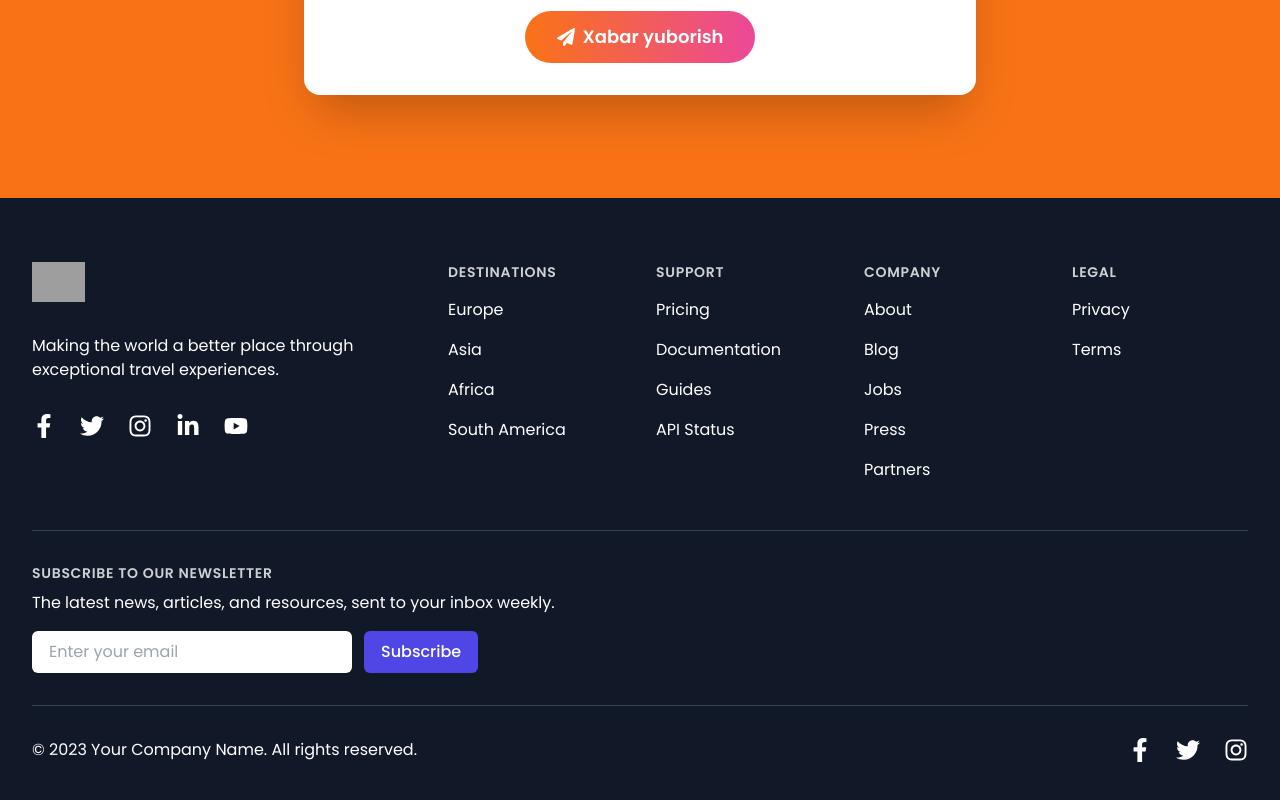
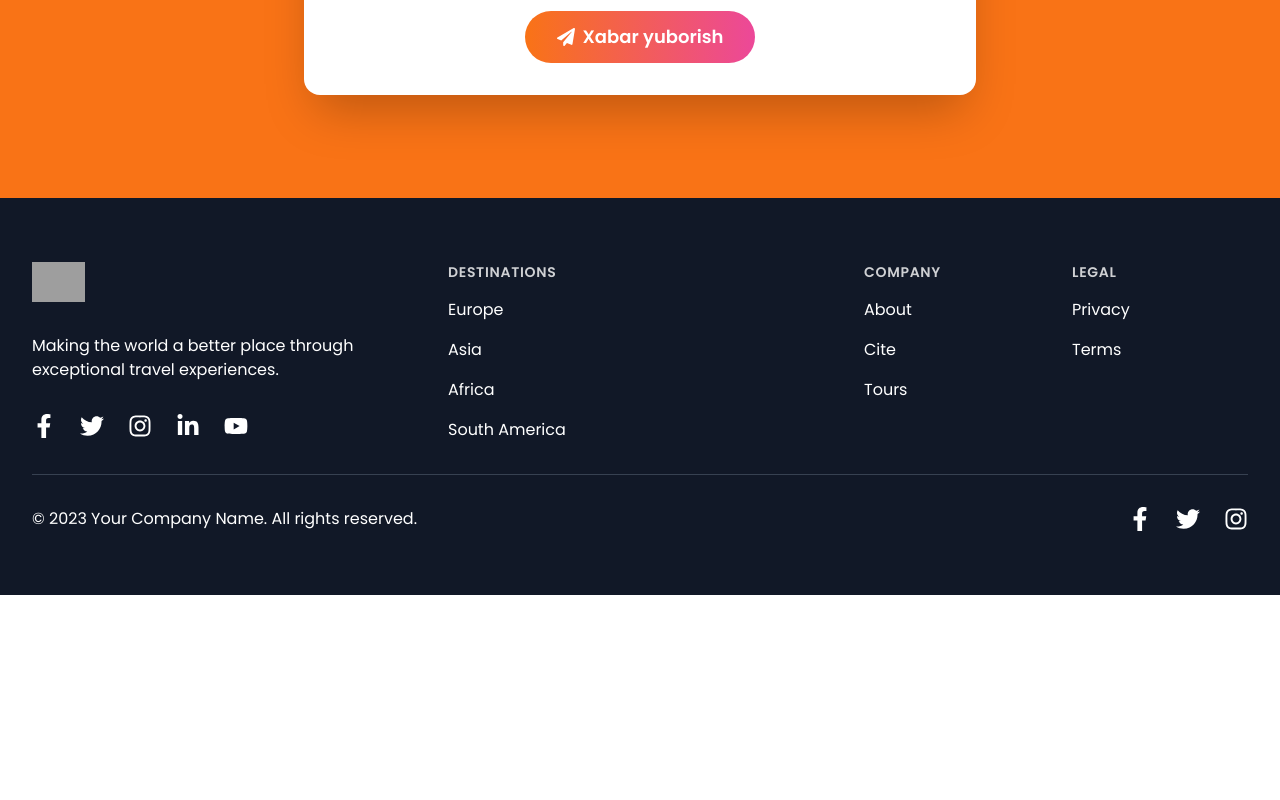
Before and after one commit to ulugbekeshnazarovdev/iFLY-BETA, a React (Vite) app: page / in a window 1280 px wide. Shown: the part 4754-5554 px from the top of the page. After the commit the page ends 5349 px from the top, so only its background shows below. Built offline with nearby package versions, Linux system fonts and the light colour scheme; grey boxes are pictures that could not be loaded; some icons are missing.

Commit message:
update footer

```diff
--- a/src/components/footer/index.jsx
+++ b/src/components/footer/index.jsx
@@ -77,33 +77,6 @@ const Footer = () => {
                   </li>
                 </ul>
               </div>
-              <div className="mt-12 md:mt-0">
-                <h3 className="text-sm font-semibold text-white/80 tracking-wider uppercase">
-                  Support
-                </h3>
-                <ul className="mt-4 space-y-4">
-                  <li>
-                    <a href="#" className="text-base text-white">
-                      Pricing
-                    </a>
-                  </li>
-                  <li>
-                    <a href="#" className="text-base text-white">
-                      Documentation
-                    </a>
-                  </li>
-                  <li>
-                    <a href="#" className="text-base text-white">
-                      Guides
-                    </a>
-                  </li>
-                  <li>
-                    <a href="#" className="text-base text-white">
-                      API Status
-                    </a>
-                  </li>
-                </ul>
-              </div>
             </div>
             <div className="md:grid md:grid-cols-2 md:gap-8">
               <div>
@@ -112,28 +85,18 @@ const Footer = () => {
                 </h3>
                 <ul className="mt-4 space-y-4">
                   <li>
-                    <a href="#" className="text-base text-white">
+                    <a href="#about" className="text-base text-white">
                       About
                     </a>
                   </li>
                   <li>
-                    <a href="#" className="text-base text-white">
-                      Blog
+                    <a href="#cite" className="text-base text-white">
+                      Cite
                     </a>
                   </li>
                   <li>
-                    <a href="#" className="text-base text-white">
-                      Jobs
-                    </a>
-                  </li>
-                  <li>
-                    <a href="#" className="text-base text-white">
-                      Press
-                    </a>
-                  </li>
-                  <li>
-                    <a href="#" className="text-base text-white">
-                      Partners
+                    <a href="#tours" className="text-base text-white">
+                      Tours
                     </a>
                   </li>
                 </ul>
@@ -157,38 +120,6 @@ const Footer = () => {
               </div>
             </div>
           </div>
-        </div>
-
-        {/* Newsletter Subscription */}
-        <div className="mt-12 border-t border-gray-700 pt-8">
-          <h3 className="text-sm font-semibold text-white/80 tracking-wider uppercase">
-            Subscribe to our newsletter
-          </h3>
-          <p className="mt-2 text-base text-white">
-            The latest news, articles, and resources, sent to your inbox weekly.
-          </p>
-          <form className="mt-4 sm:flex sm:max-w-md">
-            <label htmlFor="email-address" className="sr-only">
-              Email address
-            </label>
-            <input
-              type="email"
-              name="email-address"
-              id="email-address"
-              autoComplete="email"
-              required
-              className="appearance-none min-w-0 w-full  dark:bg-gray-800 border border-transparent rounded-md py-2 px-4 text-base text-white placeholder-gray-400 focus:outline-none focus:ring-2 focus:ring-offset-2 focus:ring-offset-gray-800 focus:ring-white focus:border-white focus:placeholder-gray-300 sm:max-w-xs"
-              placeholder="Enter your email"
-            />
-            <div className="mt-3 rounded-md sm:mt-0 sm:ml-3 sm:flex-shrink-0">
-              <button
-                type="submit"
-                className="w-full bg-indigo-600 border border-transparent rounded-md py-2 px-4 flex items-center justify-center text-base font-medium text-white hover:bg-indigo-700 focus:outline-none focus:ring-2 focus:ring-offset-2 focus:ring-offset-gray-800 focus:ring-indigo-500"
-              >
-                Subscribe
-              </button>
-            </div>
-          </form>
         </div>
 
         {/* Copyright */}
```
